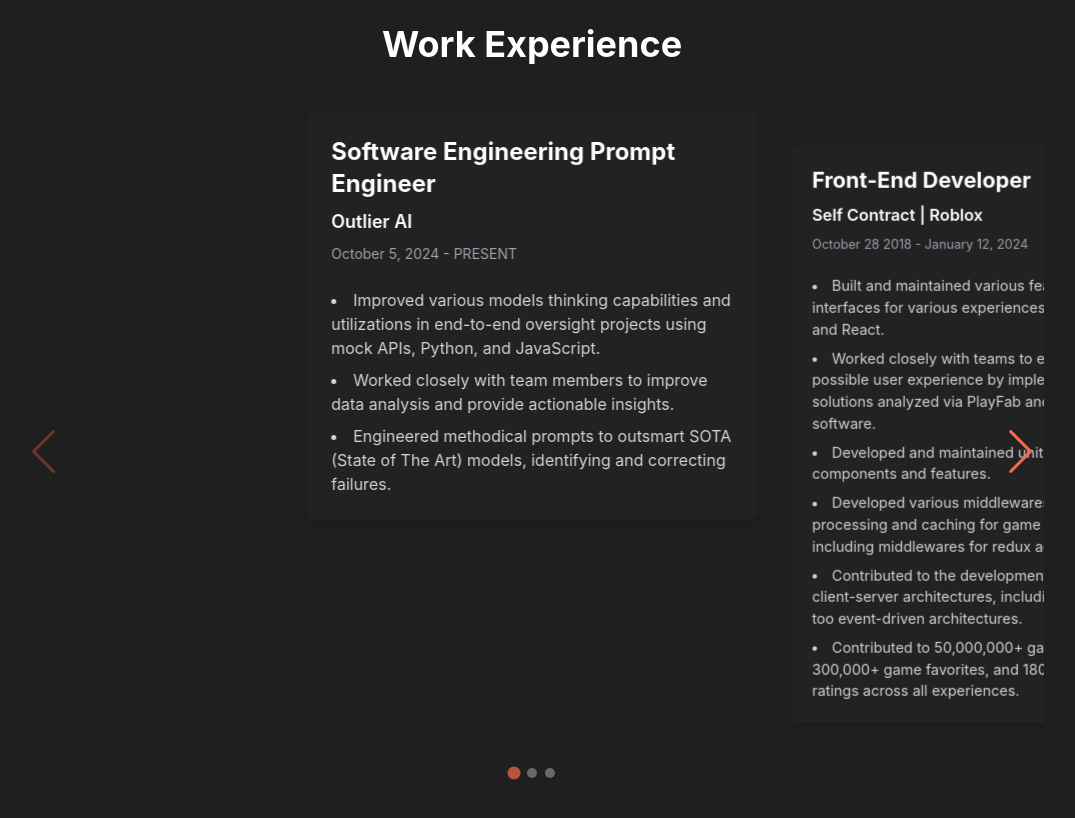
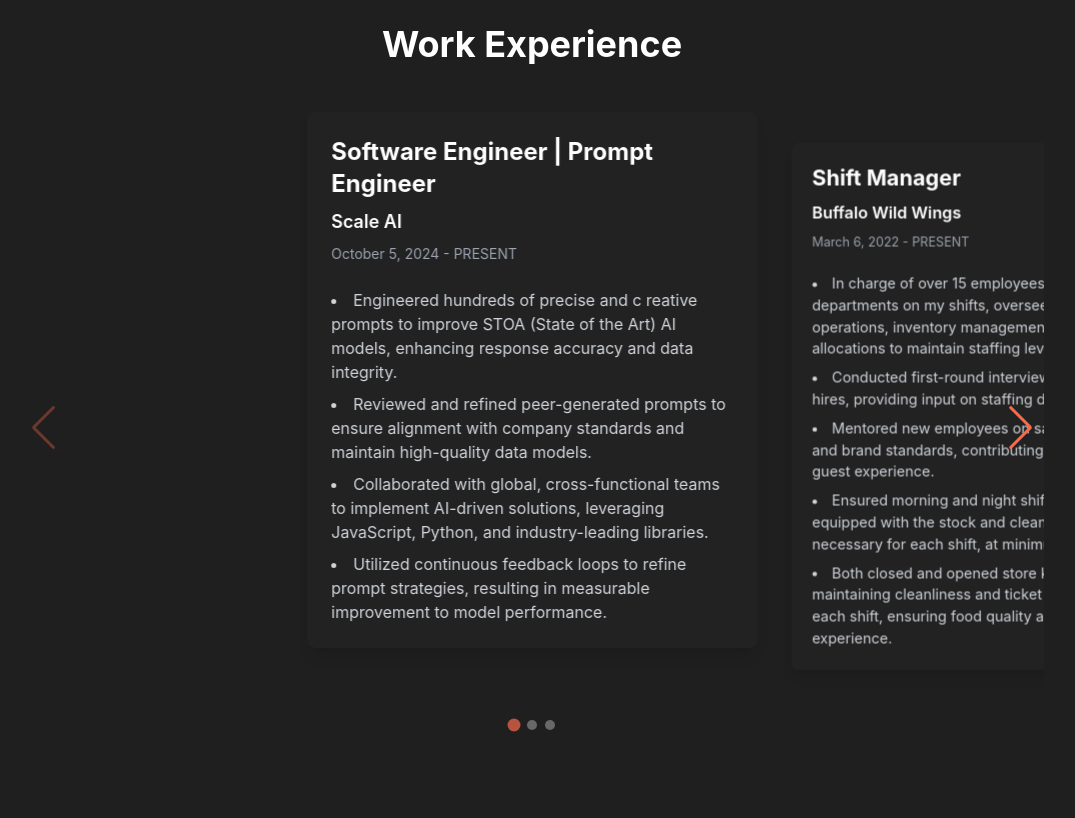
Before and after one commit to elledgecr/Portfolio, a React (Create React App) app: page / in a window 1280 px wide. Shown: the part 660-1478 px from the top of the page, without its empty margins (108-1183 px from the left). Built offline with nearby package versions, Linux system fonts and the light colour scheme.

Commit message:
Update Works/Skills with relevant information

```diff
--- a/src/components/works/index.tsx
+++ b/src/components/works/index.tsx
@@ -15,39 +15,41 @@
 
 const works: Array<WorkExperienceListing> = [
   {
-    title: "Software Engineering Prompt Engineer",
-    company: "Outlier AI",
+    title: "Software Engineer | Prompt Engineer",
+    company: "Scale AI",
     date: "October 5, 2024 - PRESENT",
     description: [
-      "Improved various models thinking capabilities and utilizations in end-to-end oversight projects using mock APIs, Python, and JavaScript.",
-      "Worked closely with team members to improve data analysis and provide actionable insights.",
-      "Engineered methodical prompts to outsmart SOTA (State of The Art) models, identifying and correcting failures.",
+      "Engineered hundreds of precise and c reative prompts to improve STOA (State of the Art) AI models, enhancing response accuracy and data integrity.",
+      "Reviewed and refined peer-generated prompts to ensure alignment with company standards and maintain high-quality data models.",
+      "Collaborated with global, cross-functional teams to implement AI-driven solutions, leveraging JavaScript, Python, and industry-leading libraries.",
+      "Utilized continuous feedback loops to refine prompt strategies, resulting in measurable improvement to model performance.",
     ],
   },
   {
-    title: "Front-End Developer",
-    company: "Self Contract | Roblox",
-    date: "October 28 2018 - January 12, 2024",
+    title: "Shift Manager",
+    company: "Buffalo Wild Wings",
+    date: "March 6, 2022 - PRESENT",
     description: [
-      "Built and maintained various features and interfaces for various experiences using TypeScript and React.",
-      "Worked closely with teams to ensure the best possible user experience by implenting data-driven solutions analyzed via PlayFab and other analytics software.",
-      "Developed and maintained unit tests for various components and features.",
-      "Developed various middlewares to handle data processing and caching for game performance, including middlewares for redux actions.",
-      "Contributed to the development of numerous client-server architectures, including but not limited too event-driven architectures.",
-      "Contributed to 50,000,000+ game visits, 300,000+ game favorites, and 180,000+ approval ratings across all experiences.",
+      "In charge of over 15 employees across different departments on my shifts, overseeing daily operations, inventory management, and labor hour allocations to maintain staffing levels.",
+      "Conducted first-round interviews for potential hires, providing input on staffing decisions.",
+      "Mentored new employees on safety, cleanliness, and brand standards, contributing to a consistent guest experience.",
+      "Ensured morning and night shifts were properly equipped with the stock and clean equipment necessary for each shift, at minimum 4 days a week.",
+      "Both closed and opened store kitchens, maintaining cleanliness and ticket times throughout each shift, ensuring food quality and guest experience."
     ],
   },
   {
-    title: "Wing Certified Trainer",
-    company: "Buffalo Wild Wings",
-    date: "March 6, 2022 - PRESENT",
+    title: "Game Developer",
+    company: "Self Contract | Roblox",
+    date: "October 28, 2018 - January 12, 2024",
     description: [
-      "Provided training to over 20 employees in the Buffalo Wild Wings franchise.",
-      "Ensured morning and night shifts were properly stocked and had clean equipment for each shift.",
-      "Lead Grill Employee on deal nights (Tuesdays and Thursdays), due to near perfect order accuracy.",
-      "Closed the kitchen 2 nights a week and worked 3 additional days from 2pm to 10pm (MST).",
+      "Developed and maintained features and user interfaces using TypeScript and React to enhance gameplay experiences.",
+      "Collaborated with teams to integrate data-driven solutions using PlayFab and analytics tools, optimizing user experience and game performance.",
+      "Implemented comprehensive unit tests to ensure the reliability and quality of game components.",
+      "Designed middleware for data processing and caching, improving performance and responsiveness of client-server interactions.",
+      "Contributed to the design and development of scalable, event-driven client-server architectures.",
+      "Supported the overall success of multiple experiences, contributing to significant user engagement metrics."
     ],
-  },
+  }
 ];
 
 /**
```
